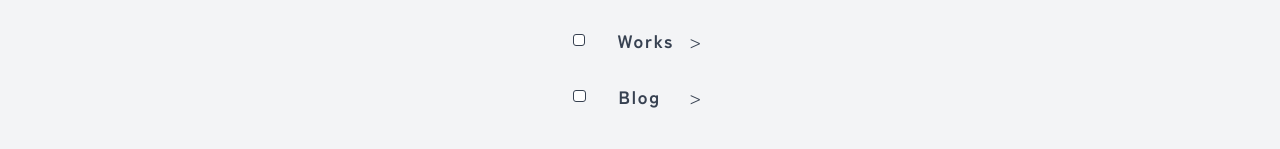
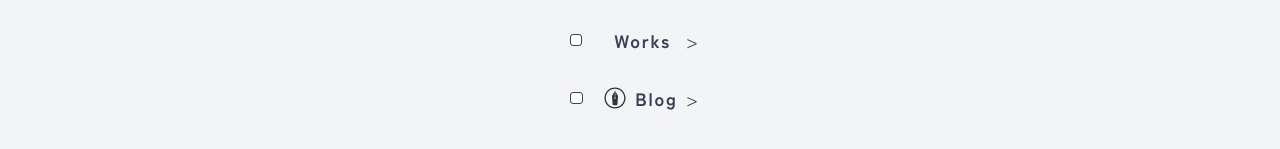
Before and after one commit to nematatu/my-portfolio, a Next.js app: page / in a window 1280 px wide. Shown: the part 459-608 px from the top of the page. Built offline with nearby package versions, Linux system fonts and the light colour scheme.

Commit message:
feat: :sparkles: はてなブログアイコン追加した

```diff
--- /dev/null
+++ b/src/components/ui/HatenaIcon.tsx
@@ -0,0 +1,33 @@
+"use client";
+
+import { useTheme } from "next-themes";
+import { useEffect, useState } from "react";
+import HatenaIcon from "@/components/icons/hatenablog-logo.svg";
+import HatenaIconDark from "@/components/icons/hatenablog-logo-dark.svg";
+
+export default function HatenaIconSwitch() {
+	const [mounted, setMounted] = useState(false);
+	const { setTheme, resolvedTheme } = useTheme();
+
+	useEffect(() => setMounted(true), []);
+
+	if (!mounted) {
+		return null;
+	}
+
+	if (resolvedTheme === "dark") {
+		return (
+			<div className="w-8 h-8">
+				<HatenaIconDark />
+			</div>
+		);
+	}
+
+	if (resolvedTheme === "light") {
+		return (
+			<div className="w-8 h-8">
+				<HatenaIcon />
+			</div>
+		);
+	}
+}
--- a/src/layouts/v2/Home.tsx
+++ b/src/layouts/v2/Home.tsx
@@ -1,6 +1,7 @@
 import Link from "next/link";
 import Logo from "@/components/icons/logo.svg";
 import { EaseDriver, FadeIn, FadeInWithStagger } from "@/components/ui/FadeIn";
+import HatenaIconSwitch from "@/components/ui/hatenaIcon";
 import ThemeSwitch from "@/components/ui/ThemeSwitch";
 
 export default function Home() {
@@ -61,13 +62,17 @@ export default function Home() {
 						</FadeIn>
 						<FadeIn>
 							<Link
-								href="/blog"
-								className=" transition-colors hover:text-blue-500"
+								target="_blank"
+								href="https://amtt.hatenablog.com/"
+								className="transition-colors hover:text-blue-500"
 							>
-								<div className="p-3 flex space-x-8 items-center">
+								<div className="p-3 flex space-x-4 items-center">
 									<div className="w-[11px] h-[11px] md:w-[13px] md:h-[12px] rounded-[3px] bg-white dark:bg-gray-800 border-gray-700 dark:border-gray-200 border-solid border-[1.5px]" />
-									<p className="font-bold">Blog</p>
-									<p className="absolute left-24">{">"}</p>
+									<div className=" flex items-center space-x-1">
+										<HatenaIconSwitch />
+										<p className="font-bold">Blog</p>
+									</div>
+									<p className="absolute left-28">{">"}</p>
 								</div>
 							</Link>
 						</FadeIn>
```
Also changed, not shown: src/app/layout.tsx (indentation only), src/components/icons/hatenablog-logo-dark.svg (added), src/components/icons/hatenablog-logo.svg (added).
